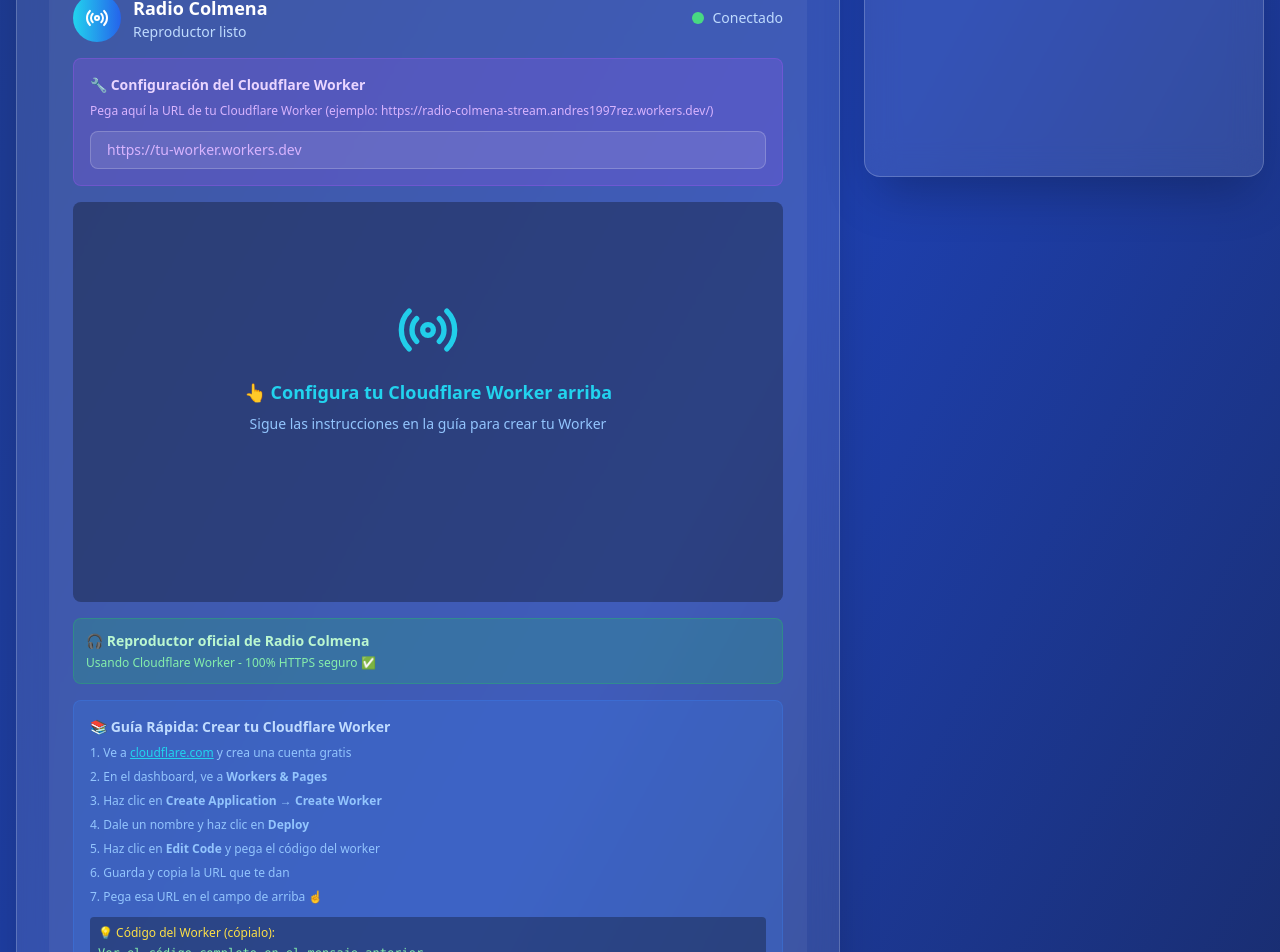
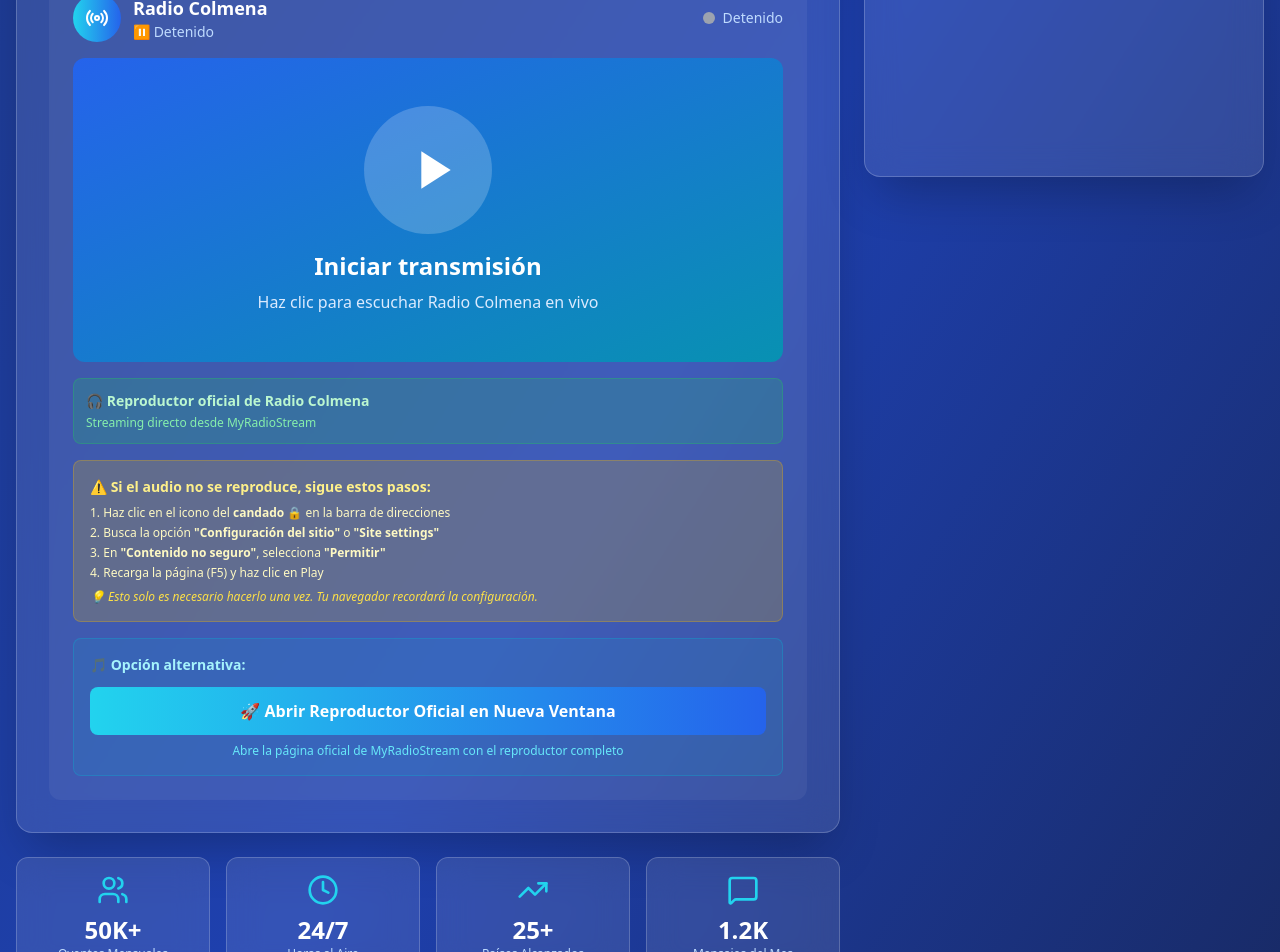
Before and after one commit to andrezoficial/radio-colmena, a React (Create React App) app: page / in a window 1280 px wide. Shown: the part 600-1552 px from the top of the page. Built offline with nearby package versions, Linux system fonts and the light colour scheme.

Commit message:
se agrega couldfire

```diff
--- a/src/App.js
+++ b/src/App.js
@@ -12,9 +12,12 @@
   const [userName, setUserName] = useState('');
   const [songRequest, setSongRequest] = useState({ name: '', song: '', artist: '', message: '' });
   const [playerLoaded, setPlayerLoaded] = useState(false);
-  const [showMixedContentHelp, setShowMixedContentHelp] = useState(false);
-  const [workerUrl, setWorkerUrl] = useState('');
+  const [isPlaying, setIsPlaying] = useState(false);
+  const audioRef = useRef(null);
   const playerContainerRef = useRef(null);
+
+  // URL directa del stream de MyRadioStream
+  const streamUrl = 'http://37.59.40.90:18640/;';
 
   const programas = [
     { hora: '06:00 - 09:00', nombre: 'Mañanas Colmena', dj: 'DJ Mateo', tipo: 'Música variada' },
@@ -39,20 +42,22 @@
     { label: 'Mensajes del Mes', value: '1.2K', icon: MessageSquare }
   ];
 
-  // Cargar el reproductor embebido de MyRadioStream
+  // Cargar el reproductor
   useEffect(() => {
     setPlayerLoaded(true);
-    // Mostrar ayuda después de 3 segundos si el reproductor no carga
-    const timer = setTimeout(() => {
-      setShowMixedContentHelp(true);
-    }, 3000);
-    return () => clearTimeout(timer);
   }, []);
 
   useEffect(() => {
     const interval = setInterval(() => {
       setListeners(prev => prev + Math.floor(Math.random() * 3) - 1);
     }, 5000);
+    const submitRequest = () => {
+    if (songRequest.name && songRequest.song) {
+      alert('¡Solicitud enviada! La escucharemos pronto en Radio Colmena 🎵');
+      setSongRequest({ name: '', song: '', artist: '', message: '' });
+    }
+  };
+
   return () => clearInterval(interval);
   }, []);
 
@@ -65,10 +70,14 @@
     }
   };
 
-  const submitRequest = () => {
-    if (songRequest.name && songRequest.song) {
-      alert('¡Solicitud enviada! La escucharemos pronto en Radio Colmena 🎵');
-      setSongRequest({ name: '', song: '', artist: '', message: '' });
+  const togglePlay = () => {
+    if (audioRef.current) {
+      if (isPlaying) {
+        audioRef.current.pause();
+      } else {
+        audioRef.current.play();
+      }
+      setIsPlaying(!isPlaying);
     }
   };
 
@@ -138,7 +147,7 @@
                     </div>
                   </div>
 
-                  {/* REPRODUCTOR EMBEBIDO DE MYRADIOSTREAM */}
+                  {/* REPRODUCTOR PERSONALIZADO SIMPLE */}
                   <div className="bg-white/5 rounded-xl p-6">
                     <div className="w-full max-w-4xl mx-auto">
                       <div className="flex items-center justify-between mb-4">
@@ -149,70 +158,60 @@
                           <div>
                             <h3 className="font-bold text-lg">Radio Colmena</h3>
                             <p className="text-sm text-blue-200">
-                              {playerLoaded ? 'Reproductor listo' : 'Cargando reproductor...'}
+                              {isPlaying ? '▶️ Reproduciendo en vivo' : '⏸️ Detenido'}
                             </p>
                           </div>
                         </div>
 
                         <div className="flex items-center gap-2">
-                          <div className={`w-3 h-3 rounded-full ${playerLoaded ? 'bg-green-400 animate-pulse' : 'bg-yellow-400'}`} />
+                          <div className={`w-3 h-3 rounded-full ${isPlaying ? 'bg-green-400 animate-pulse' : 'bg-gray-400'}`} />
                           <span className="text-sm text-blue-200">
-                            {playerLoaded ? 'Conectado' : 'Conectando...'}
+                            {isPlaying ? 'En vivo' : 'Detenido'}
                           </span>
                         </div>
                       </div>
 
-                      {/* CONFIGURACIÓN DEL WORKER */}
-                      <div className="mb-4 p-4 bg-purple-500/20 rounded-lg border border-purple-500/30">
-                        <p className="text-sm text-purple-200 font-bold mb-2">
-                          🔧 Configuración del Cloudflare Worker
-                        </p>
-                        <p className="text-xs text-purple-300 mb-3">
-                          Pega aquí la URL de tu Cloudflare Worker (ejemplo: https://radio-colmena-stream.andres1997rez.workers.dev/)
-                        </p>
-                        <input
-                          type="text"
-                          value={workerUrl}
-                          onChange={(e) => setWorkerUrl(e.target.value)}
-                          placeholder="https://tu-worker.workers.dev"
-                          className="w-full px-4 py-2 bg-white/10 rounded-lg border border-white/20 focus:outline-none focus:border-purple-500 text-white placeholder-purple-300 text-sm"
-                        />
-                        {workerUrl && (
-                          <p className="text-xs text-green-300 mt-2">
-                            ✅ Worker configurado correctamente
-                          </p>
+                      {/* Reproductor de audio oculto */}
+                      <audio
+                        ref={audioRef}
+                        preload="none"
+                        className="hidden"
+                      >
+                        <source src={streamUrl} type="audio/mpeg" />
+                      </audio>
+
+                      {/* Botón de reproducción grande */}
+                      <div
+                        ref={playerContainerRef}
+                        className="w-full bg-gradient-to-br from-blue-600 to-cyan-600 rounded-xl p-12 cursor-pointer hover:opacity-90 transition-all"
+                        onClick={togglePlay}
+                      >
+                        <div className="flex flex-col items-center justify-center gap-4">
+                          <div className="w-32 h-32 bg-white/20 rounded-full flex items-center justify-center hover:bg-white/30 transition-all">
+                            {isPlaying ? (
+                              <div className="text-white">
+                                <svg className="w-16 h-16" fill="currentColor" viewBox="0 0 24 24">
+                                  <rect x="6" y="4" width="4" height="16" rx="1"/>
+                                  <rect x="14" y="4" width="4" height="16" rx="1"/>
+                                </svg>
+                              </div>
+                            ) : (
+                              <div className="text-white ml-2">
+                                <svg className="w-16 h-16" fill="currentColor" viewBox="0 0 24 24">
+                                  <path d="M8 5v14l11-7z"/>
+                                </svg>
+                              </div>
                             )}
                           </div>
-
-                      {/* Contenedor para el reproductor */}
-                      <div
-                        ref={playerContainerRef}
-                        className="w-full min-h-[400px] bg-black/30 rounded-lg p-4"
-                      >
-                        {workerUrl ? (
                           <div className="text-center">
-                            <iframe
-                              src={workerUrl}
-                              width="100%"
-                              height="400"
-                              frameBorder="0"
-                              scrolling="no"
-                              style={{borderRadius: '8px', background: 'rgba(0,0,0,0.3)'}}
-                              title="Radio Colmena Player"
-                              allow="autoplay"
-                            />
-                          </div>
-                        ) : (
-                          <div className="text-center py-20">
-                            <Radio className="w-16 h-16 text-cyan-400 mx-auto mb-4 animate-pulse" />
-                            <p className="text-lg text-cyan-400 font-bold mb-2">
-                              👆 Configura tu Cloudflare Worker arriba
-                            </p>
-                            <p className="text-sm text-blue-300">
-                              Sigue las instrucciones en la guía para crear tu Worker
+                            <h3 className="text-2xl font-bold text-white mb-2">
+                              {isPlaying ? 'Pausar transmisión' : 'Iniciar transmisión'}
+                            </h3>
+                            <p className="text-blue-100">
+                              Haz clic para {isPlaying ? 'pausar' : 'escuchar'} Radio Colmena en vivo
                             </p>
                           </div>
-                        )}
+                        </div>
                       </div>
 
                       {/* Información */}
@@ -221,70 +220,43 @@
                           🎧 <strong>Reproductor oficial de Radio Colmena</strong>
                         </p>
                         <p className="text-xs text-green-300 mt-1">
-                          Usando Cloudflare Worker - 100% HTTPS seguro ✅
+                          Streaming directo desde MyRadioStream
                         </p>
                       </div>
 
-                      {/* Guía rápida */}
-                      <div className="mt-4 p-4 bg-blue-500/20 rounded-lg border border-blue-500/30">
-                        <p className="text-sm text-blue-200 font-bold mb-2">
-                          📚 Guía Rápida: Crear tu Cloudflare Worker
+                      {/* Advertencia de Mixed Content */}
+                      <div className="mt-4 p-4 bg-yellow-500/20 rounded-lg border border-yellow-500/30">
+                        <p className="text-sm text-yellow-200 font-bold mb-2">
+                          ⚠️ Si el audio no se reproduce, sigue estos pasos:
                         </p>
-                        <ol className="text-xs text-blue-300 space-y-2 list-decimal list-inside">
-                          <li>Ve a <a href="https://cloudflare.com" target="_blank" rel="noopener noreferrer" className="underline text-cyan-400">cloudflare.com</a> y crea una cuenta gratis</li>
-                          <li>En el dashboard, ve a <strong>Workers & Pages</strong></li>
-                          <li>Haz clic en <strong>Create Application</strong> → <strong>Create Worker</strong></li>
-                          <li>Dale un nombre y haz clic en <strong>Deploy</strong></li>
-                          <li>Haz clic en <strong>Edit Code</strong> y pega el código del worker</li>
-                          <li>Guarda y copia la URL que te dan</li>
-                          <li>Pega esa URL en el campo de arriba ☝️</li>
+                        <ol className="text-xs text-yellow-100 space-y-1 list-decimal list-inside">
+                          <li>Haz clic en el icono del <strong>candado 🔒</strong> en la barra de direcciones</li>
+                          <li>Busca la opción <strong>"Configuración del sitio"</strong> o <strong>"Site settings"</strong></li>
+                          <li>En <strong>"Contenido no seguro"</strong>, selecciona <strong>"Permitir"</strong></li>
+                          <li>Recarga la página (F5) y haz clic en Play</li>
                         </ol>
-                        <div className="mt-3 p-2 bg-black/30 rounded">
-                          <p className="text-xs text-yellow-300 mb-1">💡 Código del Worker (cópialo):</p>
-                          <code className="text-xs text-green-300 block overflow-x-auto">
-                            Ver el código completo en el mensaje anterior
-                          </code>
-                        </div>
+                        <p className="text-xs text-yellow-300 mt-2 italic">
+                          💡 Esto solo es necesario hacerlo una vez. Tu navegador recordará la configuración.
+                        </p>
                       </div>
 
-                      {/* Instrucciones detalladas para Mixed Content - Solo se muestra si NO hay worker configurado */}
-                      {showMixedContentHelp && !workerUrl && (
-                        <div className="mt-4 p-4 bg-yellow-500/20 rounded-lg border-2 border-yellow-500/50">
-                          <p className="text-sm text-yellow-200 font-bold mb-3">
-                            ⚠️ Configura el Cloudflare Worker para solucionar el problema de HTTPS
-                          </p>
-                          <p className="text-xs text-yellow-300">
-                            Sigue la guía de arriba para crear tu Worker y pegar la URL en el campo morado.
-                            Esto solucionará el problema de Mixed Content de forma permanente.
-                          </p>
-                          <button
-                            onClick={() => setShowMixedContentHelp(false)}
-                            className="mt-3 text-xs text-yellow-400 hover:text-yellow-200 underline"
-                          >
-                            Cerrar
-                          </button>
-                        </div>
-                      )}
-
-                      {/* Enlace alternativo */}
-                      {workerUrl && (
+                      {/* Alternativa: Abrir en nueva ventana */}
                       <div className="mt-4 p-4 bg-cyan-500/10 rounded-lg border border-cyan-500/30">
                         <p className="text-sm text-cyan-200 mb-3">
-                            🎵 <strong>¿Prefieres una ventana separada?</strong>
+                          🎵 <strong>Opción alternativa:</strong>
                         </p>
                         <a
-                            href={workerUrl}
+                          href="http://radiocolmena.on-air.fm/"
                           target="_blank"
                           rel="noopener noreferrer"
                           className="inline-block w-full bg-gradient-to-r from-cyan-400 to-blue-600 py-3 px-6 rounded-lg font-bold text-center hover:opacity-90 transition-opacity"
                         >
-                            🚀 Abrir Reproductor en Nueva Ventana
+                          🚀 Abrir Reproductor Oficial en Nueva Ventana
                         </a>
                         <p className="text-xs text-cyan-300 mt-2 text-center">
-                            Abre el reproductor completo en una ventana separada
+                          Abre la página oficial de MyRadioStream con el reproductor completo
                         </p>
                       </div>
-                      )}
                     </div>
                   </div>
                 </div>
```
Lines whose indentation alone changed are shown as unchanged.
